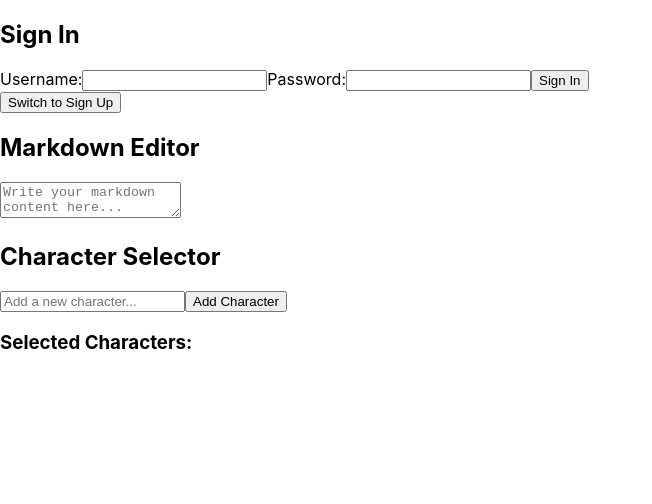
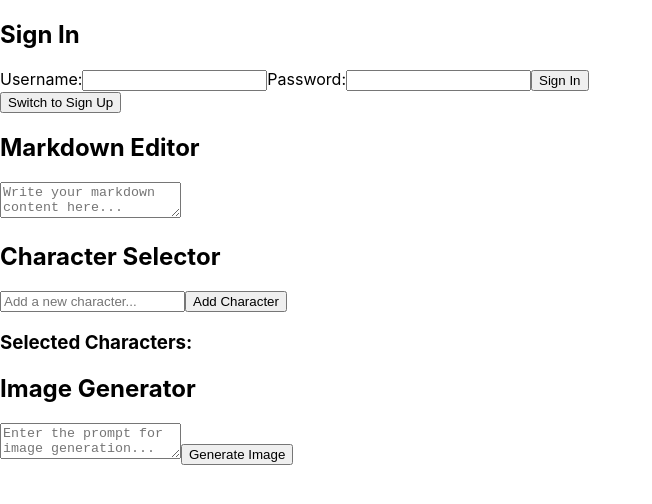
Before and after one commit to LZDXN/HackWashU-2024, a React (Create React App) app in the folder wenquxing/: page / in a window 1280 px wide. Shown: the top 504 px of the page, without its empty margins (0-652 px from the left). Built offline with nearby package versions, Linux system fonts and the light colour scheme.

Commit message:
imagegenerator

```diff
--- a/wenquxing/src/App.js
+++ b/wenquxing/src/App.js
@@ -5,7 +5,7 @@ import "./App.css"; // Ensure to style your components appropriately
 import UserAuth from "./components/UserAuth";
 import FileEditor from "./components/FileEditor";
 import CharacterSelector from "./components/CharacterSelector";
-// import ImageGenerator from "./components/ImageGenerator";
+import ImageGenerator from "./components/ImageGenerator";
 
 function App() {
   const [user, setUser] = useState(null);
@@ -58,10 +58,12 @@ function App() {
         selectedCharacters={selectedCharacters}
       />
 
-      {/*
-      Image Generator and API Interaction Component
-      <ImageGenerator onImageGeneration={handleImageGeneration} generatedImage={generatedImage} />
-      */}
+      {/* Image Generator and API Interaction Component */}
+      <ImageGenerator
+        onImageGeneration={handleImageGeneration}
+        generatedImage={generatedImage}
+      />
+
       {/* Add Additional Components as Needed */}
     </div>
   );
--- /dev/null
+++ b/wenquxing/src/components/ImageGenerator.css
@@ -0,0 +1,30 @@
+.image-generator {
+    padding: 20px;
+    margin: 20px;
+    border: 1px solid #ddd;
+    border-radius: 8px;
+  }
+
+  .image-generator h2,
+  .image-generator h3 {
+    margin-bottom: 10px;
+  }
+
+  .image-generator textarea,
+  .image-generator button {
+    margin-bottom: 10px;
+    padding: 8px;
+    border-radius: 4px;
+    border: 1px solid #ddd;
+  }
+
+  .image-generator button {
+    cursor: pointer;
+    background-color: #4caf50;
+    color: white;
+  }
+
+  .generated-image img {
+    max-width: 100%;
+    height: auto;
+  }
--- /dev/null
+++ b/wenquxing/src/components/ImageGenerator.js
@@ -0,0 +1,36 @@
+import React, { useState } from "react";
+
+const ImageGenerator = ({ onImageGeneration, generatedImage }) => {
+  const [prompt, setPrompt] = useState("");
+
+  const handlePromptChange = (e) => {
+    setPrompt(e.target.value);
+  };
+
+  const handleImageGeneration = () => {
+    // Implement API call logic here
+    // onImageGeneration(generatedImageDataFromAPI);
+  };
+
+  return (
+    <div className="image-generator">
+      <h2>Image Generator</h2>
+      <textarea
+        value={prompt}
+        onChange={handlePromptChange}
+        placeholder="Enter the prompt for image generation..."
+      />
+      <button onClick={handleImageGeneration}>Generate Image</button>
+      {generatedImage && (
+        <div className="generated-image">
+          <h3>Generated Image:</h3>
+          {/* Display the generated image here */}
+          {/* Example assuming generatedImage is a URL: */}
+          <img src={generatedImage} alt="Generated" />
+        </div>
+      )}
+    </div>
+  );
+};
+
+export default ImageGenerator;
```
